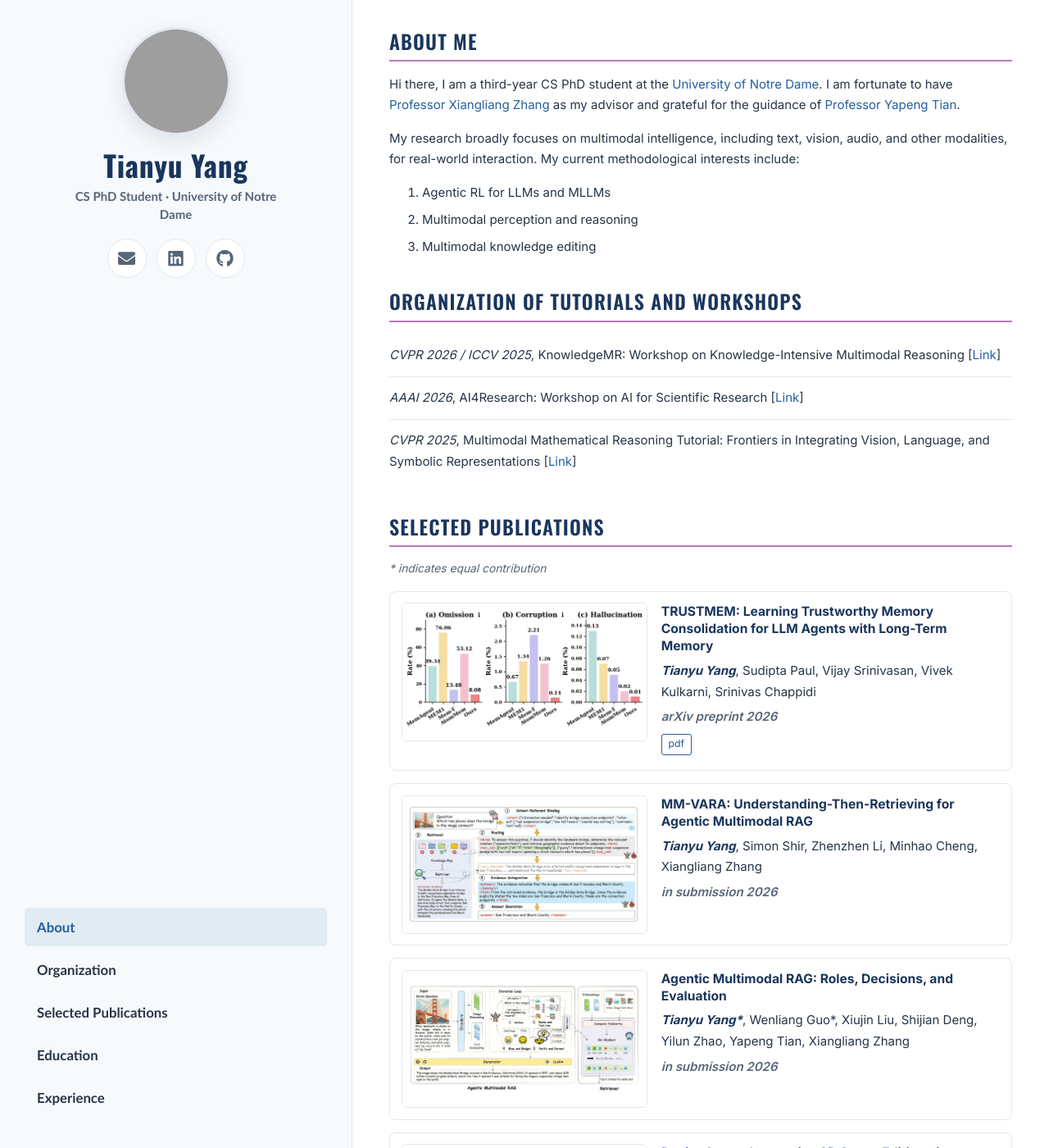
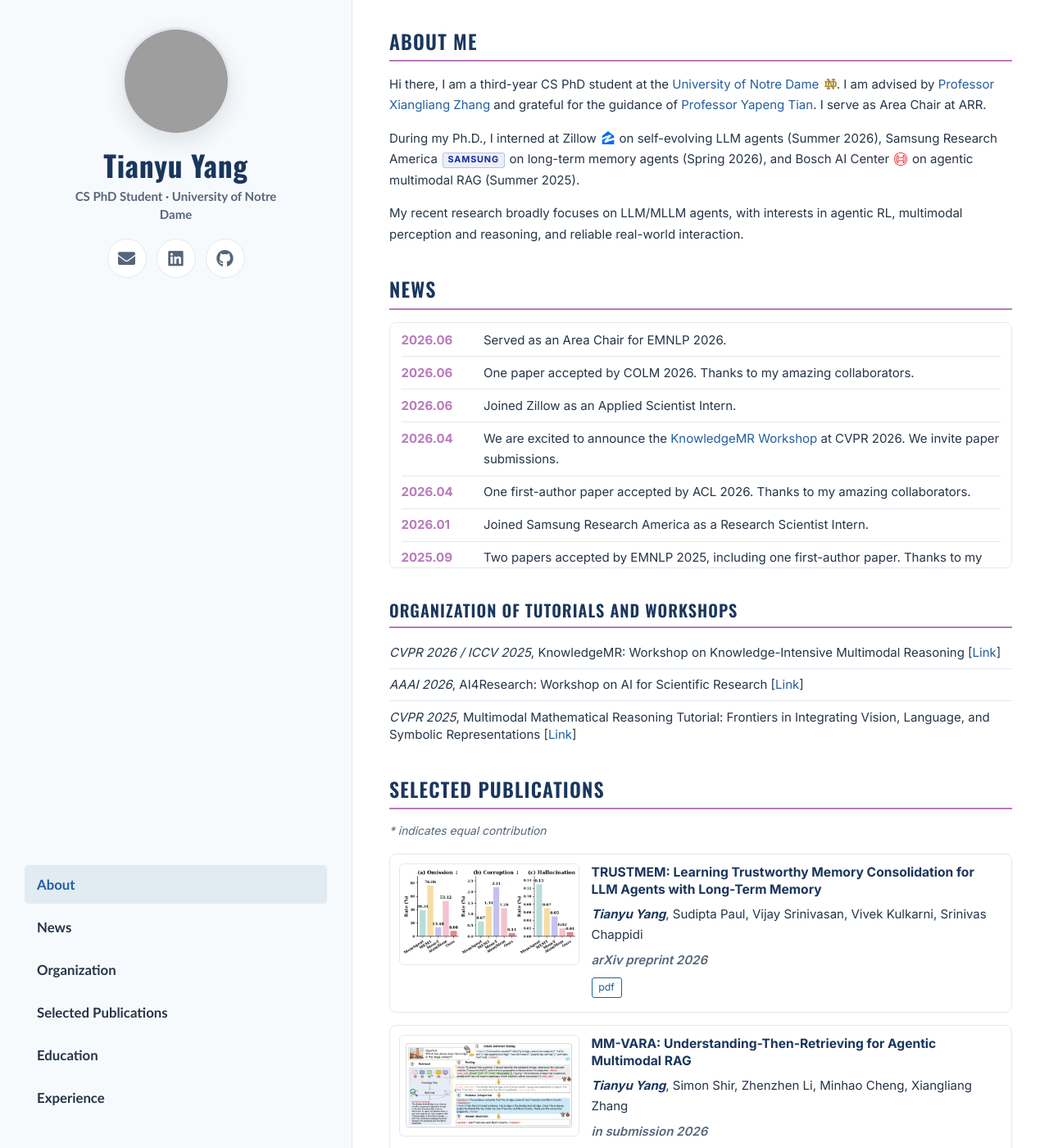
Before and after one commit to Tianyu-yang-anna/Tianyu-yang-anna.github.io, a Jekyll site: the page built from _pages/about.md, in a window 1280 px wide and 1400 px high. Shown: the whole window at 82% size. Built offline with Jekyll 4.4.1, drawn with Linux system fonts in a browser that asks for light colours; some of the changed text lies outside the part shown; grey boxes are pictures that could not be loaded.

Commit message:
new22222

```diff
--- a/_data/navigation.yml
+++ b/_data/navigation.yml
@@ -2,6 +2,9 @@
 main:
   - title: "About"
     url: "/#about-me"
+
+  - title: "News"
+    url: "/#news"
 
   - title: "Organization"
     url: "/#organization"
--- a/_pages/about.md
+++ b/_pages/about.md
@@ -20,20 +20,105 @@ redirect_from:
   <div class="about-text">
     <p>
       Hi there, I am a third-year CS PhD student at the
-      <a href="https://www.nd.edu/" target="_blank" rel="noopener">University of Notre Dame</a>.
-      I am fortunate to have
+      <a href="https://www.nd.edu/" target="_blank" rel="noopener">University of Notre Dame</a>
+      <img class="school-mark" src="{{ '/images/logos/notre-dame.svg' | relative_url }}" alt="University of Notre Dame monogram">.
+      I am advised by
       <a href="https://engineering.nd.edu/faculty/xiangliang-zhang/" target="_blank" rel="noopener">Professor Xiangliang Zhang</a>
-      as my advisor and grateful for the guidance of
-      <a href="https://www.yapengtian.com/" target="_blank" rel="noopener">Professor Yapeng Tian</a>.
+      and grateful for the guidance of
+      <a href="https://www.yapengtian.com/" target="_blank" rel="noopener">Professor Yapeng Tian</a>. I serve as Area Chair at ARR.
+    </p>
+    <p class="internship-line">
+      During my Ph.D., I interned at Zillow
+      <img class="company-mark" src="{{ '/images/logos/zillow.svg' | relative_url }}" alt="Zillow logo">
+      on self-evolving LLM agents (Summer 2026), Samsung Research America
+      <span class="company-wordmark company-wordmark-samsung" aria-label="Samsung logo">SAMSUNG</span>
+      on long-term memory agents (Spring 2026), and Bosch AI Center
+      <img class="company-mark" src="{{ '/images/logos/bosch.svg' | relative_url }}" alt="Bosch logo">
+      on agentic multimodal RAG (Summer 2025).
     </p>
     <p>
-      My research broadly focuses on multimodal intelligence, including text, vision, audio, and other modalities, for real-world interaction. My current methodological interests include:
+      My recent research broadly focuses on LLM/MLLM agents, with interests in agentic RL, multimodal perception and reasoning, and reliable real-world interaction.
     </p>
-    <ol>
-      <li>Agentic RL for LLMs and MLLMs</li>
-      <li>Multimodal perception and reasoning</li>
-      <li>Multimodal knowledge editing</li>
-    </ol>
+  </div>
+</section>
+
+<section id="news" class="home-section news-section">
+  <h1>News</h1>
+  <div class="news-scroll" role="region" aria-label="Recent news" tabindex="0">
+    <ul>
+      <li>
+        <span class="news-date">2026.06</span>
+        <span class="news-content">Served as an Area Chair for EMNLP 2026.</span>
+      </li>
+      <li>
+        <span class="news-date">2026.06</span>
+        <span class="news-content">One paper accepted by COLM 2026. Thanks to my amazing collaborators.</span>
+      </li>
+      <li>
+        <span class="news-date">2026.06</span>
+        <span class="news-content">Joined Zillow as an Applied Scientist Intern.</span>
+      </li>
+      <li>
+        <span class="news-date">2026.04</span>
+        <span class="news-content">We are excited to announce the <a href="https://knowledgemr-workshop.github.io/" target="_blank" rel="noopener">KnowledgeMR Workshop</a> at CVPR 2026. We invite paper submissions.</span>
+      </li>
+      <li>
+        <span class="news-date">2026.04</span>
+        <span class="news-content">One first-author paper accepted by ACL 2026. Thanks to my amazing collaborators.</span>
+      </li>
+      <li>
+        <span class="news-date">2026.01</span>
+        <span class="news-content">Joined Samsung Research America as a Research Scientist Intern.</span>
+      </li>
+      <li>
+        <span class="news-date">2025.09</span>
+        <span class="news-content">Two papers accepted by EMNLP 2025, including one first-author paper. Thanks to my amazing collaborators.</span>
+      </li>
+      <li>
+        <span class="news-date">2025.09</span>
+        <span class="news-content">We are excited to announce the <a href="https://ai4research-workshop.github.io/" target="_blank" rel="noopener">AI for Scientific Research Workshop</a> at AAAI 2026. We invite paper submissions.</span>
+      </li>
+      <li>
+        <span class="news-date">2025.06</span>
+        <span class="news-content">We are excited to announce the <a href="https://knowledgemr-workshop.github.io/" target="_blank" rel="noopener">KnowledgeMR Workshop</a> at ICCV 2025. We invite paper submissions.</span>
+      </li>
+      <li>
+        <span class="news-date">2025.06</span>
+        <span class="news-content">We will organize a tutorial on <a href="https://cvpr2025mutimodalmathreasoning.github.io/MM_math_reasoning/" target="_blank" rel="noopener">Multimodal Mathematical Reasoning</a> at CVPR 2025. See you in Nashville!</span>
+      </li>
+      <li>
+        <span class="news-date">2025.05</span>
+        <span class="news-content">Three papers accepted by ACL 2025, including one first-author paper. Thanks to my amazing collaborators.</span>
+      </li>
+      <li>
+        <span class="news-date">2025.05</span>
+        <span class="news-content">Joined Bosch AI Center as a Research Scientist Intern.</span>
+      </li>
+      <li>
+        <span class="news-date">2025.01</span>
+        <span class="news-content">One paper accepted by Reasoning and Planning for LLMs @ ICLR 2025. Thanks to my amazing collaborators.</span>
+      </li>
+      <li>
+        <span class="news-date">2024.11</span>
+        <span class="news-content">One paper accepted by WSDM 2025. Thanks to my amazing collaborators.</span>
+      </li>
+      <li>
+        <span class="news-date">2024.09</span>
+        <span class="news-content">One first-author paper accepted by EMNLP 2024. Thanks to my amazing collaborators.</span>
+      </li>
+      <li>
+        <span class="news-date">2024.05</span>
+        <span class="news-content">I have passed the qualifying exam.</span>
+      </li>
+      <li>
+        <span class="news-date">2024.05</span>
+        <span class="news-content">One paper accepted by ACL 2024. Thanks to my amazing collaborators.</span>
+      </li>
+      <li>
+        <span class="news-date">2023.10</span>
+        <span class="news-content">One paper accepted by EMNLP 2023. Thanks to my amazing collaborators.</span>
+      </li>
+    </ul>
   </div>
 </section>
 
@@ -170,7 +255,9 @@ redirect_from:
 
 # Personal Service
 
-- Reviewer: ARR Rolling Review (2023-2025), CVPR, ECCV, ICCV, COLM, ICLR, NeurIPS, ICML, KDD, CIKM, ICDM
+- Area Chair: ARR Rolling Review 2026
+
+- Reviewer: ARR Rolling Review (2023-2026), CVPR, ICCV, ECCV, COLM, ICLR, NeurIPS, ICML, KDD, CIKM, ICDM
 
 </section>
 
@@ -179,16 +266,13 @@ redirect_from:
 # Experience
 
 - *2026.06 - 2026.09*, **Zillow**<br>
-  Research Intern
+  Applied Scientist Intern
 
 - *2026.01 - 2026.05*, **Samsung Research America**<br>
-  Research Intern
+  Research Scientist Intern
 
-- *2025.05 - 2025.08*, **Bosch Research**<br>
-  Research Intern
-
-- *2023.05 - 2023.08*, **Intel & OpenCV.org**<br>
-  SDE Intern
+- *2025.05 - 2025.08*, **Bosch AI Center**<br>
+  Research Scientist Intern
 
 </section>
 
--- a/assets/css/main.scss
+++ b/assets/css/main.scss
@@ -418,6 +418,50 @@ body {
     min-width: 0;
 }
 
+.about-text p {
+    font-weight: 400;
+}
+
+.school-mark {
+    display: inline-block;
+    width: 1rem;
+    height: 1rem;
+    margin-left: 0.15rem;
+    vertical-align: -0.15rem;
+}
+
+.internship-line {
+    line-height: 1.7;
+}
+
+.company-mark {
+    display: inline-block;
+    width: 1.05rem;
+    height: 1.05rem;
+    margin: 0 0.12rem;
+    vertical-align: -0.16rem;
+}
+
+.company-wordmark {
+    display: inline-flex;
+    align-items: center;
+    min-height: 1.25rem;
+    margin: 0 0.12rem;
+    padding: 0 0.38rem;
+    border-radius: 3px;
+    font-size: 0.72rem;
+    font-weight: 900;
+    letter-spacing: 0.08em;
+    line-height: 1;
+    vertical-align: 0.08rem;
+}
+
+.company-wordmark-samsung {
+    color: #1428a0;
+    background: rgba(20, 40, 160, 0.08);
+    border: 1px solid rgba(20, 40, 160, 0.22);
+}
+
 .research-tags {
     display: flex;
     flex-wrap: wrap;
@@ -461,6 +505,21 @@ body {
     border-bottom: 0;
 }
 
+.news-scroll {
+    max-height: 20rem;
+    overflow-y: auto;
+    padding: 0.1rem 0.9rem;
+    border: 1px solid var(--academic-border);
+    border-radius: 8px;
+    background: #fff;
+    scrollbar-color: var(--academic-accent) transparent;
+}
+
+.news-scroll:focus {
+    outline: 2px solid rgba(185, 122, 187, 0.45);
+    outline-offset: 2px;
+}
+
 .news-section li em:first-child {
     flex: 0 0 5.7rem;
     color: var(--academic-accent);
@@ -486,6 +545,22 @@ body {
     margin: 0;
     padding: 0.85rem 0;
     border-bottom: 1px solid var(--academic-border);
+}
+
+.organization-section {
+    margin-bottom: 2.1rem;
+}
+
+.organization-section h1 {
+    margin-bottom: 0.75rem;
+    padding-bottom: 0.45rem;
+    font-size: 1.35rem;
+}
+
+.organization-section li {
+    padding: 0.55rem 0;
+    font-size: 0.94rem;
+    line-height: 1.45;
 }
 
 .organization-section li:last-child,
@@ -573,11 +648,11 @@ body {
 
 .publication-card {
     display: grid;
-    grid-template-columns: minmax(250px, 300px) minmax(0, 1fr);
-    gap: 1.15rem;
+    grid-template-columns: minmax(170px, 220px) minmax(0, 1fr);
+    gap: 0.95rem;
     align-items: start;
     margin: 0;
-    padding: 0.9rem;
+    padding: 0.75rem;
     border: 1px solid var(--academic-border);
     border-radius: 8px;
     background: #fff;
```
Also changed, not shown: images/logos/bosch.svg (added), images/logos/notre-dame.svg (added), images/logos/samsung.svg (added), images/logos/zillow.svg (added).
